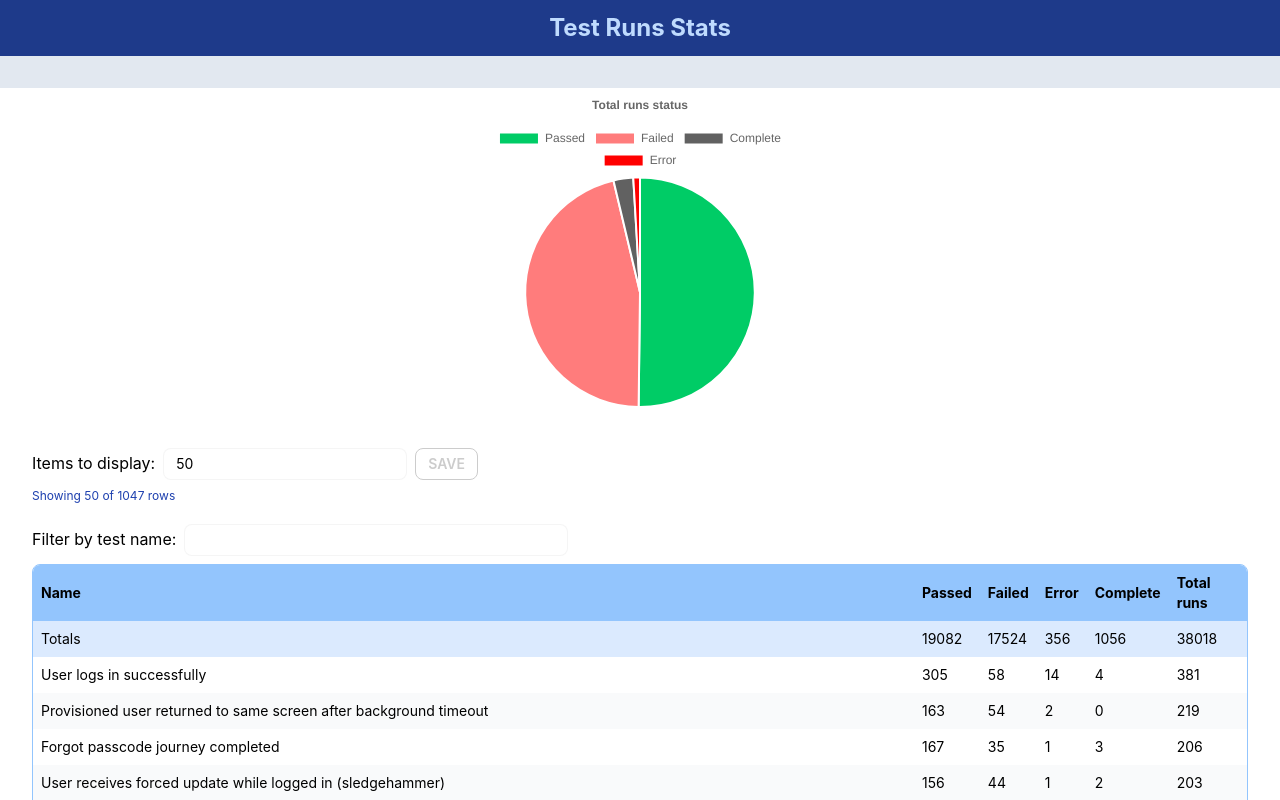
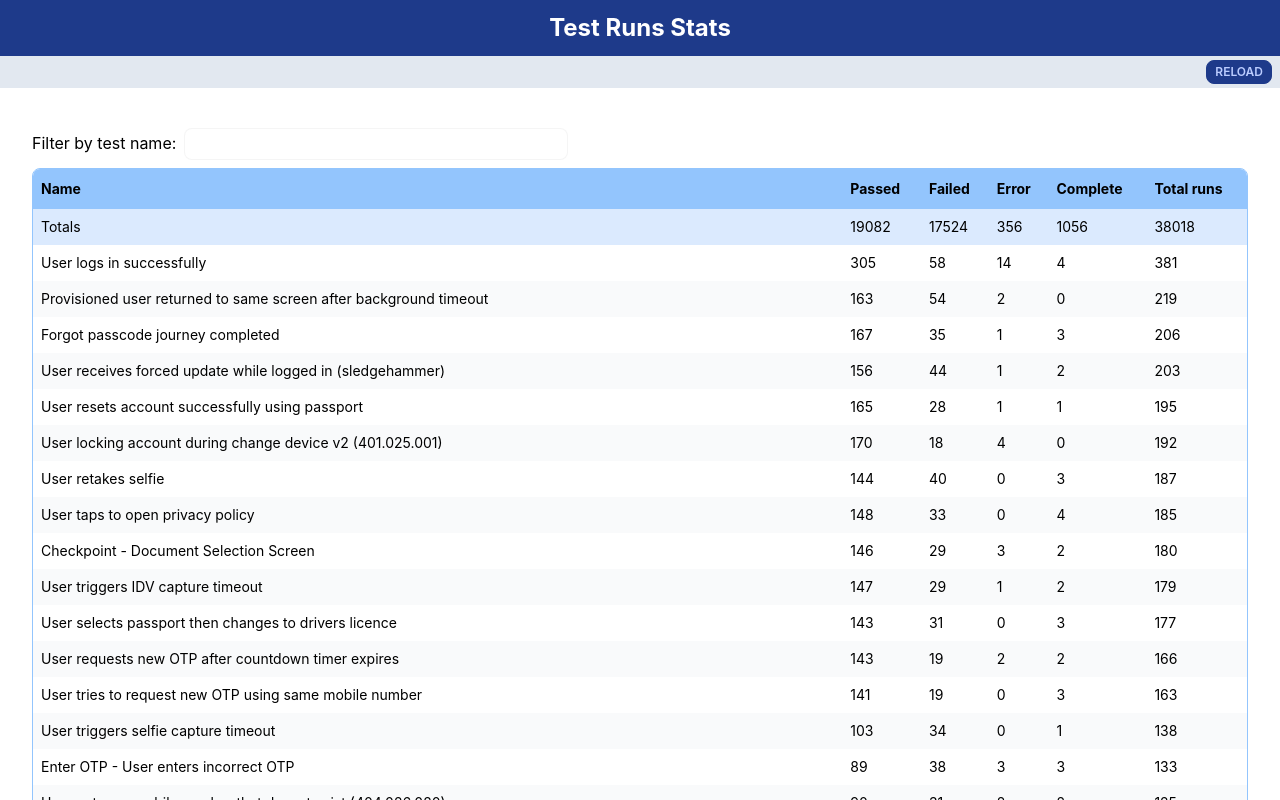
Before and after one commit to joaocjesus/SauceFlakiness, a React (Create React App) app: page / in a window 1280 px wide. Shown: the top 800 px of the page. Built offline with nearby package versions, Linux system fonts and the light colour scheme.

Commit message:
Reset button and column style

```diff
--- a/src/App.tsx
+++ b/src/App.tsx
@@ -32,12 +32,15 @@ function App() {
     Logger.log("Results: ", results);
   };
 
-  useEffect(() => {
-    (async () => {
+  const initData = async () => {
     setError(null);
     setLoading(true);
+
+    setTestData(undefined);
+    setTests(undefined);
+
     const testCases: TestCases = await getTestCases();
-      setLoading(false);
+
     if (testCases?.test_cases) {
       const filteredTable = testCases.test_cases.map((row) => ({
         name: row.name,
@@ -53,9 +56,14 @@ function App() {
       }
       setTests(testCases);
     } else {
+      setLoading(false);
       setError(statusError("Error fetching data", testCases));
     }
-    })();
+    setLoading(false);
+  };
+
+  useEffect(() => {
+    initData();
   }, []);
 
   // useEffect(() => {
@@ -71,19 +79,27 @@ function App() {
 
   return (
     <div className="relative mx-auto">
-      <h1 className="p-3 text-2xl h-14 align-middle text-center bg-blue-900 text-blue-200 font-bold">
+      <h1 className="p-3 text-2xl h-14 align-middle text-center bg-primary text-white font-bold">
         Test Runs Stats
       </h1>
       <div className="px-2 py-1 h-8 align-middle bg-slate-200 text-sm">
-        {loading && <span>Loading data...</span>}
-        {error && <span className="text-red-500 mt-1 text-sm">{error}</span>}
+        {loading && <span className="text-primary">Loading data...</span>}
+        {error && <span className="text-error mt-1 text-sm">{error}</span>}
+        <button
+          className="btn btn-primary btn-xs float-right"
+          onClick={initData}
+        >
+          Reload
+        </button>
       </div>
       <div className="px-8">
-        {tests && (
+        {!loading && (
+          <>
+            {/* {tests && (
           <div className="w-80 mx-auto">
             <PieChart statuses={tests?.statuses} title="Total runs status" />
           </div>
-        )}
+        )} */}
 
             <div className="mt-10">
               {testData && (
@@ -92,11 +108,15 @@ function App() {
                   totalsRow="above"
                   filterRow={{ key: "name", label: "Filter by test name:" }}
                   getTableData={setFilteredData}
+                  columnFormat={[{ name: "Name", style: "w-4/6" }]}
                 />
               )}
             </div>
+
+            {/* {tests && <FlakinessTrend data={tests.test_cases} />} */}
+          </>
+        )}
       </div>
-      {tests && <FlakinessTrend data={tests.test_cases} />}
     </div>
   );
 }
--- a/src/components/Table.tsx
+++ b/src/components/Table.tsx
@@ -1,13 +1,17 @@
-import React, { useEffect, useState } from "react";
-import Tests from "../helpers/Tests";
+import { useEffect, useState } from "react";
 
 interface TableProps {
   data: Array<{ [key: string]: any }>;
   totalsRow?: "above" | "below";
   filterRow?: { key: string; label: string };
-  limitRows?: number;
-  rowsLimitInput?: boolean;
   getTableData?: Function;
+  columnFormat?: [
+    {
+      name?: string;
+      index?: number;
+      style: string;
+    }
+  ];
 }
 
 const formatStr = (str: string) => {
@@ -19,54 +23,40 @@ const Table = ({
   data,
   totalsRow = "above",
   filterRow,
-  rowsLimitInput = true,
   getTableData,
+  columnFormat,
 }: TableProps) => {
-  const [rowsInput, setRowsInput] = useState<number>(50);
   const [testNameFilter, setTestNameFilter] = useState<string>("");
   const [tableData, setTableData] = useState<{ [key: string]: any }>([]);
   const [headers, setHeaders] = useState<string[]>([]);
 
-  const filterData = () => {
+  const filterData = (filter: string) => {
     // Filter rows based on column (filterIndex) value
-    let filteredData =
-      testNameFilter.length > 0 && filterRow
-        ? data.filter((row) =>
-            row[filterRow.key]
-              .toLowerCase()
-              .includes(testNameFilter.toLowerCase())
-          )
-        : data;
+    let filteredData = filterRow
+      ? data.filter((row) =>
+          row[filterRow.key].toLowerCase().includes(filter.toLowerCase())
+        )
+      : data;
 
     setTableData(filteredData);
 
     if (getTableData) {
       getTableData(tableData);
     }
-
-    if (filteredData.length > 0) {
-      setHeaders(Object.keys(filteredData[0]));
-    } else {
-      setHeaders([]);
-    }
-
-    return data;
   };
 
   useEffect(() => {
-    filterData();
+    setHeaders(Object.keys(data[0]));
+  }, []);
+
+  useEffect(() => {
+    const filterUpdate = setTimeout(() => filterData(testNameFilter), 500);
+    return () => clearTimeout(filterUpdate);
   }, [testNameFilter]);
 
   if (!Array.isArray(data) || data.length === 0) {
     return null;
   }
-
-  const handleRowsChange = (e: { target: { value: any } }) => {
-    const value = e.target.value;
-    if (!Number.isNaN(value)) {
-      setRowsInput(value);
-    }
-  };
 
   const handleFilterChange = (e: { target: { value: any } }) => {
     const value = e.target.value;
@@ -74,30 +64,6 @@ const Table = ({
       setTestNameFilter(value);
     }
   };
-
-  const handleSubmit = (e: { preventDefault: () => void }) => {
-    e.preventDefault();
-    filterData();
-  };
-
-  const renderHeader = () => (
-    <thead className="bg-blue-300 h-10 text-left">
-      <tr>
-        {headers.map((header, index) => (
-          <th key={index}>{formatStr(header)}</th>
-        ))}
-      </tr>
-    </thead>
-  );
-
-  const renderBody = () =>
-    tableData.map((row: any, rowIndex: number) => (
-      <tr key={rowIndex} className="odd:bg-gray-50 hover:bg-blue-50">
-        {headers.map((header, index) => (
-          <td key={index}>{row[header]}</td>
-        ))}
-      </tr>
-    ));
 
   const renderTotals = () => (
     <tr className="bg-blue-100">
@@ -112,32 +78,19 @@ const Table = ({
     </tr>
   );
 
+  const getColumnStyle = (header: string, colIndex: number): string => {
+    if (!columnFormat) return "";
+    // Finds column by name or index if passed via columnFormat
+    const column = columnFormat.find(({ index, name }) =>
+      name ? name.toLowerCase() === header : index === colIndex
+    );
+    return column?.style || "";
+  };
+
   return (
     <div className="mt-5">
-      {data && (
+      {tableData && (
         <>
-          {rowsLimitInput && (
-            <div>
-              <form onSubmit={handleSubmit}>
-                <label htmlFor="quantity" className="mr-2">
-                  Items to display:
-                </label>
-                <input
-                  type="number"
-                  id="quantity"
-                  value={rowsInput}
-                  onChange={handleRowsChange}
-                  className="input input-bordered input-sm"
-                />
-                <button type="submit" className="btn btn-sm ml-2">
-                  Save
-                </button>
-              </form>
-              <div className="mt-2 text-xs text-blue-800">
-                Showing {rowsInput} of {data.length} rows
-              </div>
-            </div>
-          )}
           {filterRow && (
             <div className="mt-5">
               <label htmlFor="test-name">{filterRow.label}</label>
@@ -152,10 +105,27 @@ const Table = ({
           )}
           <div className="mt-2 overflow-hidden rounded-lg border border-blue-300">
             <table className="w-full table-compact">
-              {renderHeader()}
+              <thead className="bg-blue-300 h-10 text-left">
+                <tr>
+                  {headers.map((header, index) => (
+                    <th key={index} className={getColumnStyle(header, index)}>
+                      {formatStr(header)}
+                    </th>
+                  ))}
+                </tr>
+              </thead>
               <tbody>
                 {totalsRow === "above" && renderTotals()}
-                {renderBody()}
+                {tableData.map((row: any, rowIndex: number) => (
+                  <tr
+                    key={`row-${rowIndex}`}
+                    className="odd:bg-gray-50 hover:bg-blue-50"
+                  >
+                    {headers.map((header, index) => (
+                      <td key={`row-${rowIndex}-${index}`}>{row[header]}</td>
+                    ))}
+                  </tr>
+                ))}
                 {totalsRow === "below" && renderTotals()}
               </tbody>
             </table>
```
Lines whose indentation alone changed are shown as unchanged.
